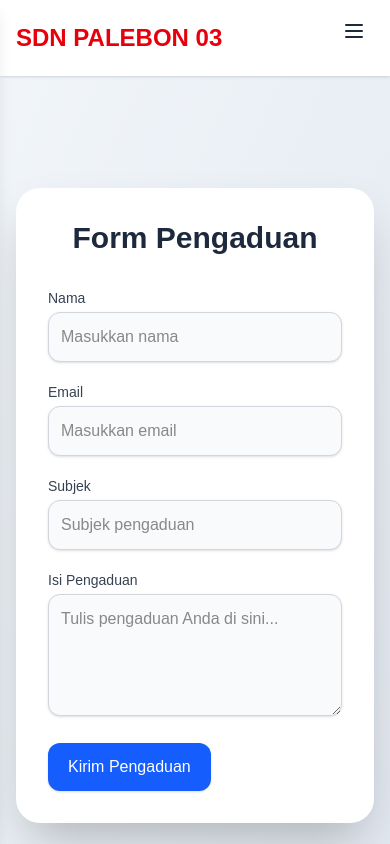
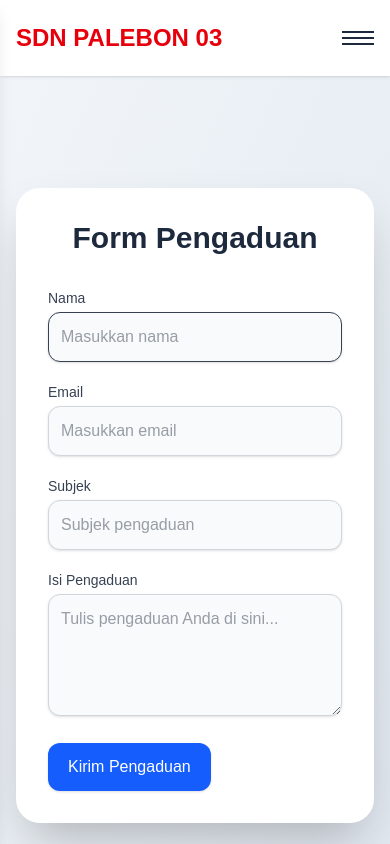
Before and after one commit to ardian56/SD-Palebon-03, a Next.js app: page /pengaduan in a window 390 px wide. Shown: the top 844 px of the page. Built offline with nearby package versions, Linux system fonts and the light colour scheme; no server answers; the database is empty.

Commit message:
Navbar dan Kontak

```diff
--- a/app/galeri/page.jsx
+++ b/app/galeri/page.jsx
@@ -29,7 +29,7 @@ const Galery = () => {
   };
 
   return (
-    <div className="w-full bg-white min-h-screen pt-20">
+    <div className="w-full bg-white/90 backdrop-blur-md min-h-screen pt-20">
       <div className="max-w-6xl mx-auto px-4 sm:px-6 lg:px-8">
         <h1 className="text-4xl font-bold text-center text-red-600 border-b pb-2 mb-10">Galeri Kegiatan</h1>
 
--- a/app/pengaduan/page.jsx
+++ b/app/pengaduan/page.jsx
@@ -73,7 +73,7 @@ const PengaduanPage = () => {
               name="nama"
               value={formData.nama}
               onChange={handleChange}
-              className="w-full p-3 border border-gray-300 rounded-xl shadow-sm bg-gray-50"
+              className="w-full p-3 border border-gray-700 text-gray-700 rounded-xl shadow-sm bg-gray-50"
               placeholder="Masukkan nama"
               required
             />
@@ -85,7 +85,7 @@ const PengaduanPage = () => {
               name="email"
               value={formData.email}
               onChange={handleChange}
-              className="w-full p-3 border border-gray-300 rounded-xl shadow-sm bg-gray-50"
+              className="w-full p-3 border border-gray-300 rounded-xl text-gray-700 shadow-sm bg-gray-50"
               placeholder="Masukkan email"
               required
             />
@@ -97,7 +97,7 @@ const PengaduanPage = () => {
               name="subjek"
               value={formData.subjek}
               onChange={handleChange}
-              className="w-full p-3 border border-gray-300 rounded-xl shadow-sm bg-gray-50"
+              className="w-full p-3 border border-gray-300 rounded-xl shadow-sm bg-gray-50 text-gray-700"
               placeholder="Subjek pengaduan"
               required
             />
@@ -108,7 +108,7 @@ const PengaduanPage = () => {
               name="pesan"
               value={formData.pesan}
               onChange={handleChange}
-              className="w-full p-3 border border-gray-300 rounded-xl shadow-sm bg-gray-50"
+              className="w-full p-3 border border-gray-300 rounded-xl shadow-sm text-gray-700 bg-gray-50"
               rows={4}
               placeholder="Tulis pengaduan Anda di sini..."
               required
--- a/components/Navbar.jsx
+++ b/components/Navbar.jsx
@@ -10,7 +10,6 @@ export default function Navbar() {
   const toggleMobileMenu = () => setIsMobileMenuOpen(!isMobileMenuOpen);
 
   const DownArrowIcon = ({ isOpen = false }) => (
-
     <svg
       xmlns="http://www.w3.org/2000/svg"
       className={`w-4 h-4 ml-1 transform transition-transform duration-300 ${
@@ -36,18 +35,27 @@ export default function Navbar() {
             SDN PALEBON 03
           </Link>
 
-          {/* Mobile toggle */}
+          {/* Mobile toggle with animation */}
           <div className="lg:hidden">
-            <button onClick={toggleMobileMenu}>
-              <svg
-                xmlns="http://www.w3.org/2000/svg"
-                className="w-8 h-8"
-                fill="none"
-                stroke="currentColor"
-                strokeWidth="2"
-              >
-                <path strokeLinecap="round" strokeLinejoin="round" d="M4 6h16M4 12h16M4 18h16" />
-              </svg>
+            <button
+              onClick={toggleMobileMenu}
+              className="relative w-8 h-8 focus:outline-none flex flex-col justify-center items-center"
+            >
+              <span
+                className={`block w-8 h-0.5 bg-slate-800 transform transition duration-300 ease-in-out ${
+                  isMobileMenuOpen ? "rotate-45 translate-y-1.5" : ""
+                }`}
+              />
+              <span
+                className={`block w-8 h-0.5 bg-slate-800 my-1 transition-all duration-300 ease-in-out ${
+                  isMobileMenuOpen ? "opacity-0" : "opacity-100"
+                }`}
+              />
+              <span
+                className={`block w-8 h-0.5 bg-slate-800 transform transition duration-300 ease-in-out ${
+                  isMobileMenuOpen ? "-rotate-45 -translate-y-1.5" : ""
+                }`}
+              />
             </button>
           </div>
 
@@ -130,8 +138,8 @@ export default function Navbar() {
                 </button>
                 <ul className="absolute left-0 top-[110%] bg-white shadow-md rounded-md opacity-0 invisible group-hover:opacity-100 group-hover:visible transition-all duration-300 z-10 w-48">
                   <li><Link href="/profil" className="block px-4 py-2 hover:text-red-800">Profil Sekolah</Link></li>
-                  <li><Link href="/profil/guru" className="block px-4 py-2 hover:text-red-800">Profil Guru</Link></li>
-                  <li><Link href="/profil/siswa" className="block px-4 py-2 hover:text-red-800">Profil Siswa</Link></li>
+                  <li><Link href="/guru" className="block px-4 py-2 hover:text-red-800">Profil Guru</Link></li>
+                  <li><Link href="/siswa" className="block px-4 py-2 hover:text-red-800">Profil Siswa</Link></li>
                 </ul>
               </li>
 
@@ -152,8 +160,8 @@ export default function Navbar() {
                   </svg>
                 </button>
                 <ul className="absolute left-0 top-[110%] bg-white shadow-md rounded-md opacity-0 invisible group-hover:opacity-100 group-hover:visible transition-all duration-300 z-10 w-48">
-                  <li><Link href="/pengumuman/warta" className="block px-4 py-2 hover:text-red-800">Warta SD</Link></li>
-                  <li><Link href="/pengumuman/berita" className="block px-4 py-2 hover:text-red-800">Berita SD</Link></li>
+                  <li><Link href="/warta" className="block px-4 py-2 hover:text-red-800">Warta SD</Link></li>
+                  <li><Link href="/berita" className="block px-4 py-2 hover:text-red-800">Berita SD</Link></li>
                 </ul>
               </li>
 
```
